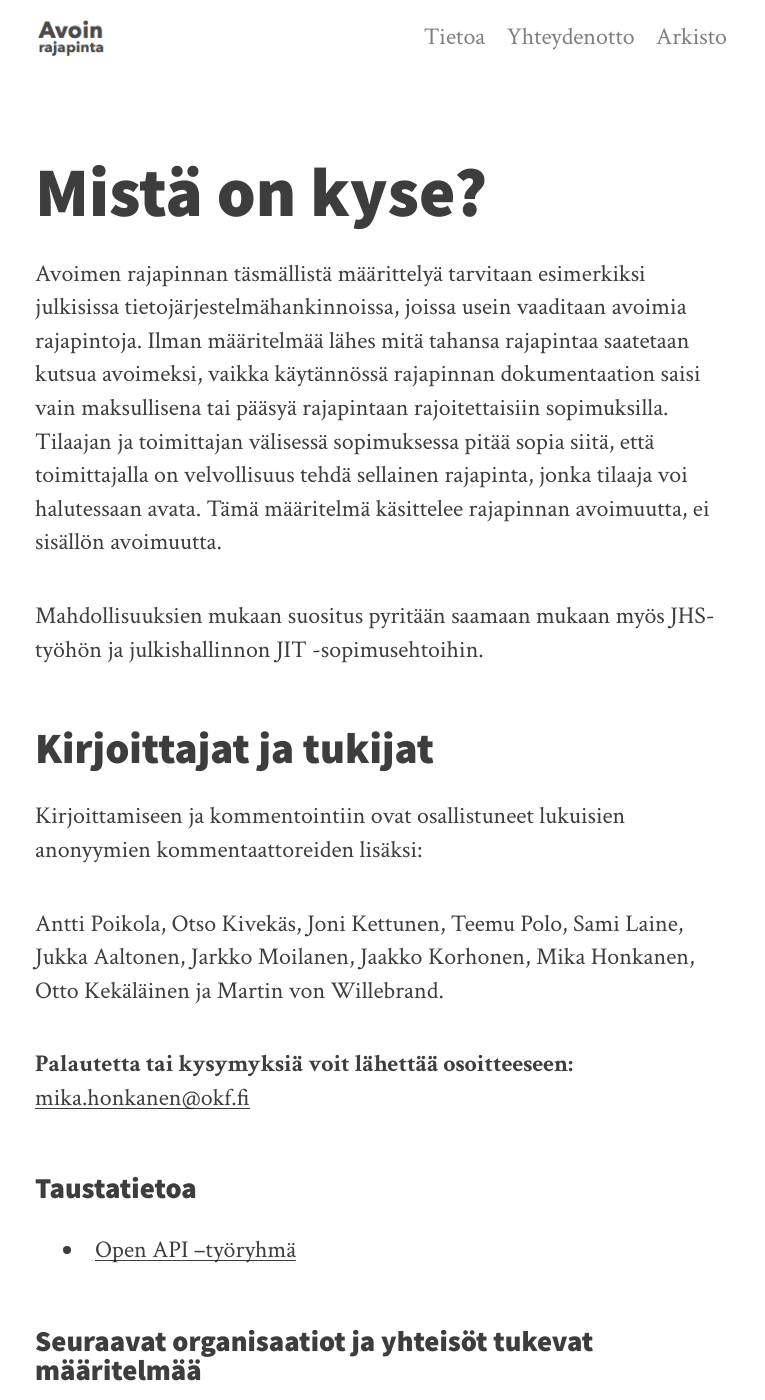
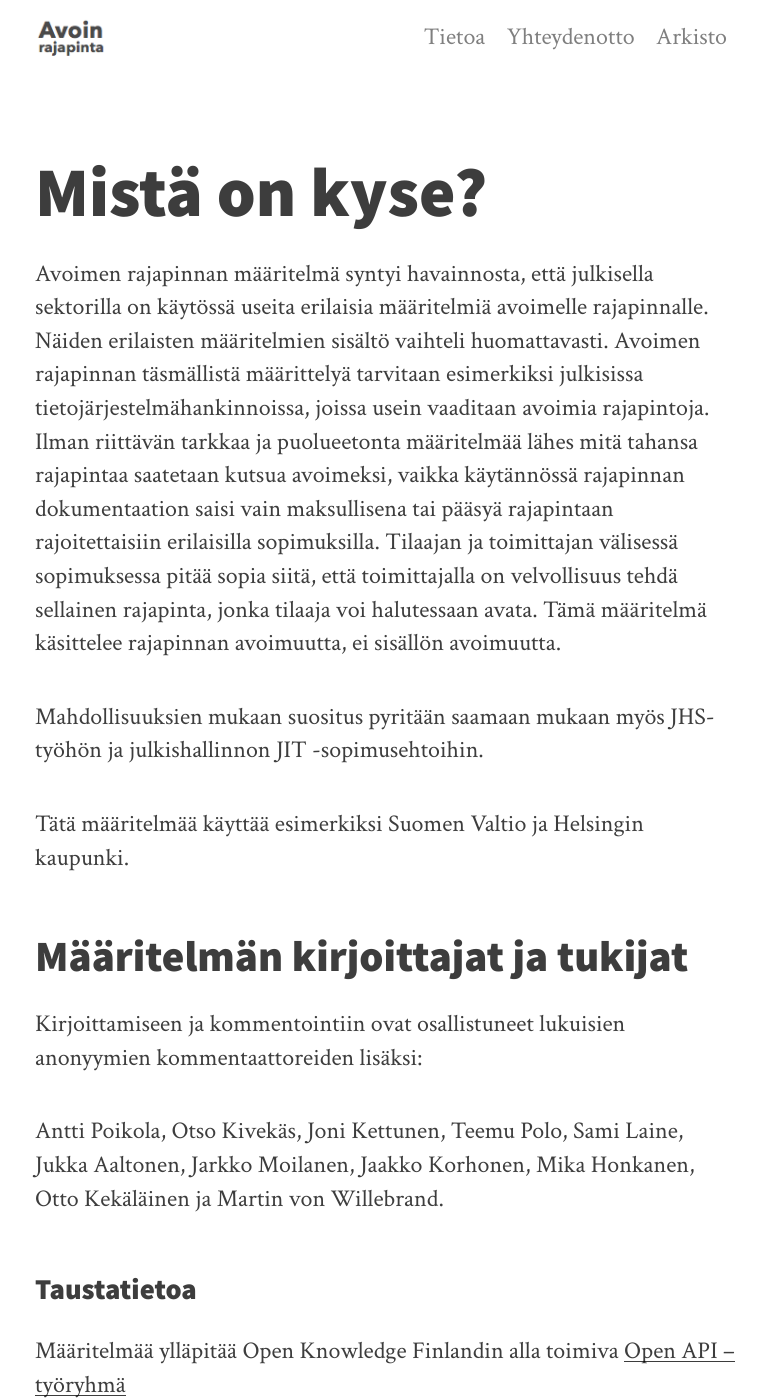
Before and after one commit to okffi/open-api-definition, a Jekyll site: the page built from about.md, in a window 1280 px wide and 1400 px high. Shown: the whole window, without its empty margins (255-1020 px from the left). Built offline with Jekyll 4.4.1, drawn with Linux system fonts in a browser that asks for light colours; nearby versions of some CDN libraries.

Commit message:
Update about.md
Pientä muokkausta.

```diff
--- a/about.md
+++ b/about.md
@@ -3,27 +3,21 @@ layout: page
 title: Mistä on kyse?
 ---
 
-Avoimen rajapinnan täsmällistä määrittelyä tarvitaan esimerkiksi julkisissa tietojärjestelmähankinnoissa, joissa usein vaaditaan avoimia rajapintoja. Ilman määritelmää lähes mitä tahansa rajapintaa saatetaan kutsua avoimeksi, vaikka käytännössä rajapinnan dokumentaation saisi vain maksullisena tai pääsyä rajapintaan rajoitettaisiin sopimuksilla. Tilaajan ja toimittajan välisessä sopimuksessa pitää sopia siitä, että toimittajalla on velvollisuus tehdä sellainen rajapinta, jonka tilaaja voi halutessaan avata. Tämä määritelmä käsittelee rajapinnan avoimuutta, ei sisällön avoimuutta.
+Avoimen rajapinnan määritelmä syntyi havainnosta, että julkisella sektorilla on käytössä useita erilaisia määritelmiä avoimelle rajapinnalle. Näiden erilaisten määritelmien sisältö vaihteli huomattavasti. Avoimen rajapinnan täsmällistä määrittelyä tarvitaan esimerkiksi julkisissa tietojärjestelmähankinnoissa, joissa usein vaaditaan avoimia rajapintoja. Ilman riittävän tarkkaa ja puolueetonta määritelmää lähes mitä tahansa rajapintaa saatetaan kutsua avoimeksi, vaikka käytännössä rajapinnan dokumentaation saisi vain maksullisena tai pääsyä rajapintaan rajoitettaisiin erilaisilla sopimuksilla. Tilaajan ja toimittajan välisessä sopimuksessa pitää sopia siitä, että toimittajalla on velvollisuus tehdä sellainen rajapinta, jonka tilaaja voi halutessaan avata. Tämä määritelmä käsittelee rajapinnan avoimuutta, ei sisällön avoimuutta.
 
 Mahdollisuuksien mukaan suositus pyritään saamaan mukaan myös JHS-työhön ja julkishallinnon JIT -sopimusehtoihin.
 
+Tätä määritelmää käyttää esimerkiksi Suomen Valtio ja Helsingin kaupunki.
 
-## Kirjoittajat ja tukijat
+## Määritelmän kirjoittajat ja tukijat
 
 Kirjoittamiseen ja kommentointiin ovat osallistuneet
 lukuisien anonyymien kommentaattoreiden lisäksi:
 
 Antti Poikola, Otso Kivekäs, Joni Kettunen, Teemu Polo, Sami Laine, Jukka Aaltonen, Jarkko Moilanen, Jaakko Korhonen, Mika Honkanen, Otto Kekäläinen ja Martin von Willebrand.
 
-
-**Palautetta tai kysymyksiä voit lähettää osoitteeseen:**
-[mika.honkanen@okf.fi](mailto:mika.honkanen@okf.fi?subject='avoin_rajapinta')
-
-
 ### Taustatietoa
-
-* [Open API –työryhmä](http://fi.okfn.org/wg/open-api/)
-
+Määritelmää ylläpitää Open Knowledge Finlandin alla toimiva [Open API –työryhmä](http://fi.okfn.org/wg/open-api/)
 
 ### Seuraavat organisaatiot ja yhteisöt tukevat määritelmää
 
```
